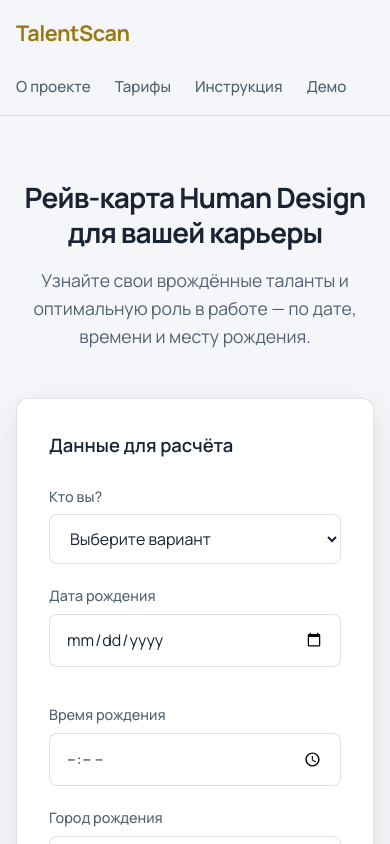
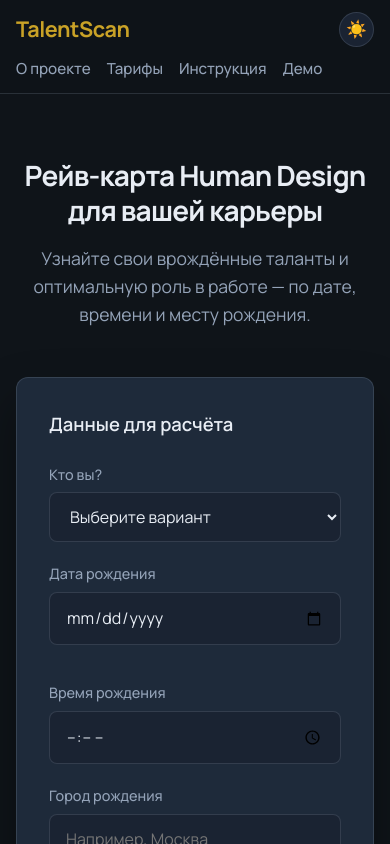
Before and after one commit to Mike108108/talentscan-hd, a React (Vite) app: page / in a window 390 px wide. Shown: the top 844 px of the page. Built offline with nearby package versions, Linux system fonts and the light colour scheme.

Commit message:
add manual theme toggle
Co-authored-by: Cursor <cursoragent@cursor.com>

```diff
--- a/src/App.css
+++ b/src/App.css
@@ -24,6 +24,37 @@
   font-weight: 700;
   letter-spacing: -0.02em;
   color: var(--accent);
+}
+
+/* Theme toggle button */
+.theme-toggle {
+  display: flex;
+  align-items: center;
+  justify-content: center;
+  width: 2.2rem;
+  height: 2.2rem;
+  border-radius: 50%;
+  border: 1px solid var(--border);
+  background: var(--bg-elevated);
+  cursor: pointer;
+  font-size: 1.05rem;
+  line-height: 1;
+  flex-shrink: 0;
+  transition: background 0.2s, border-color 0.2s, transform 0.15s;
+}
+
+.theme-toggle:hover {
+  background: var(--accent-soft);
+  border-color: var(--accent);
+}
+
+.theme-toggle:active {
+  transform: scale(0.9);
+}
+
+.theme-toggle:focus-visible {
+  outline: 2px solid var(--accent);
+  outline-offset: 2px;
 }
 
 .nav {
@@ -311,9 +342,25 @@
 
 @media (max-width: 640px) {
   .header {
-    flex-direction: column;
-    align-items: flex-start;
-    padding: 1rem;
+    flex-wrap: wrap;
+    align-items: center;
+    gap: 0.6rem 0;
+    padding: 0.75rem 1rem;
+  }
+
+  .logo {
+    flex: 1;
+  }
+
+  /* theme-toggle stays on logo row (order 2), nav wraps below */
+  .theme-toggle {
+    order: 2;
+  }
+
+  .nav {
+    order: 3;
+    width: 100%;
+    gap: 0.25rem 1rem;
   }
 
   .hero,
--- a/src/App.tsx
+++ b/src/App.tsx
@@ -1,4 +1,4 @@
-import { FormEvent, useState, type JSX } from "react";
+import { FormEvent, useEffect, useState, type JSX } from "react";
 import "./App.css";
 
 /** Splits report text into named sections by «Title» guillemet headers. */
@@ -130,6 +130,22 @@ async function generateTalentReport(
 }
 
 export default function App() {
+  const [theme, setTheme] = useState<"dark" | "light">(() => {
+    const saved = localStorage.getItem("talentscan-theme");
+    const initial: "dark" | "light" = saved === "light" ? "light" : "dark";
+    document.documentElement.dataset.theme = initial;
+    return initial;
+  });
+
+  useEffect(() => {
+    document.documentElement.dataset.theme = theme;
+    localStorage.setItem("talentscan-theme", theme);
+  }, [theme]);
+
+  function toggleTheme() {
+    setTheme((t) => (t === "dark" ? "light" : "dark"));
+  }
+
   const [who, setWho] = useState("");
   const [birthDate, setBirthDate] = useState("");
   const [birthTime, setBirthTime] = useState("");
@@ -167,6 +183,13 @@ export default function App() {
           <a href="#guide">Инструкция</a>
           <a href="#demo">Демо</a>
         </nav>
+        <button
+          className="theme-toggle"
+          onClick={toggleTheme}
+          aria-label={theme === "dark" ? "Переключить на светлую тему" : "Переключить на тёмную тему"}
+        >
+          {theme === "dark" ? "☀️" : "🌙"}
+        </button>
       </header>
 
       <section className="hero" id="demo">
--- a/src/index.css
+++ b/src/index.css
@@ -35,8 +35,7 @@
   -webkit-font-smoothing: antialiased;
 }
 
-@media (prefers-color-scheme: light) {
-  :root {
+:root[data-theme="light"] {
   --bg: #f5f6fa;
   --bg-elevated: #ffffff;
   --bg-card: #ffffff;
@@ -51,7 +50,6 @@
   --result-section-bg: rgba(0, 0, 0, 0.03);
   --result-section-border: rgba(154, 122, 16, 0.2);
   --result-badge-bg: rgba(154, 122, 16, 0.12);
-  }
 }
 
 html {
```
Lines whose indentation alone changed are shown as unchanged.
